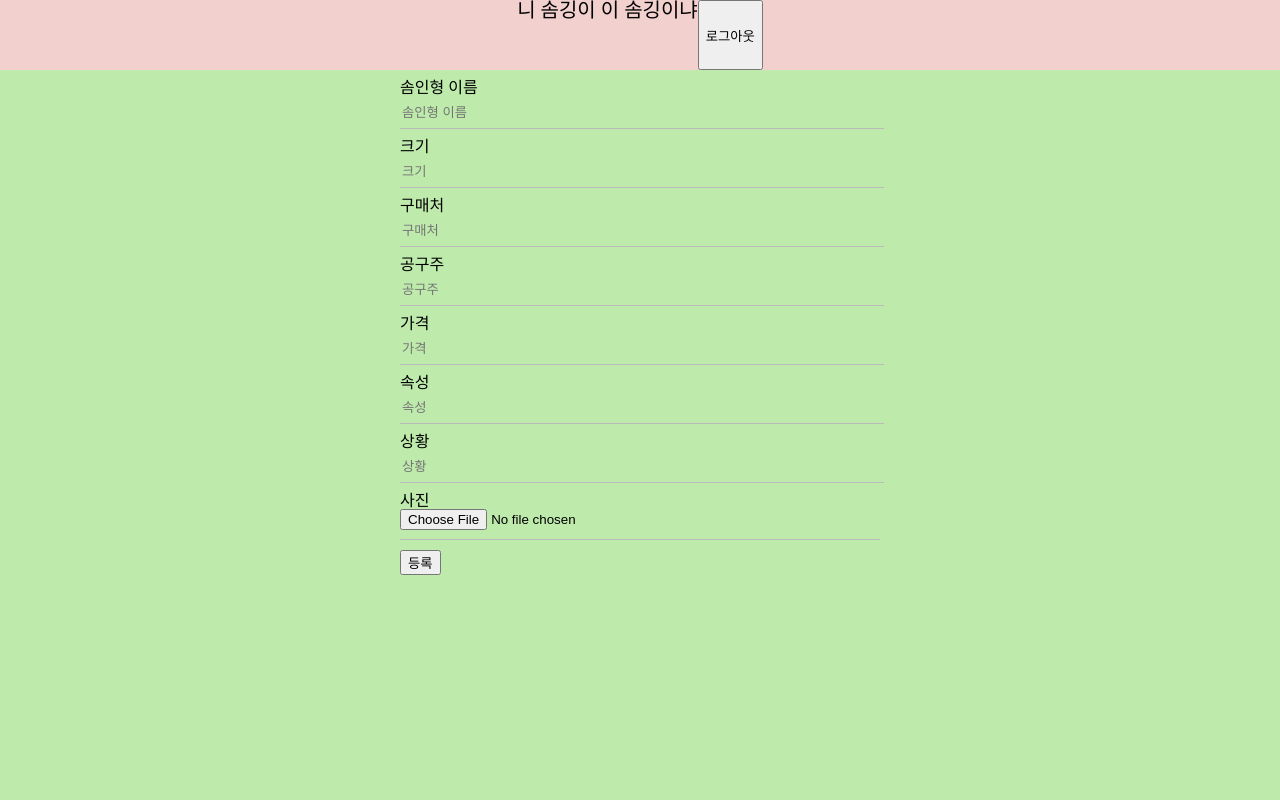
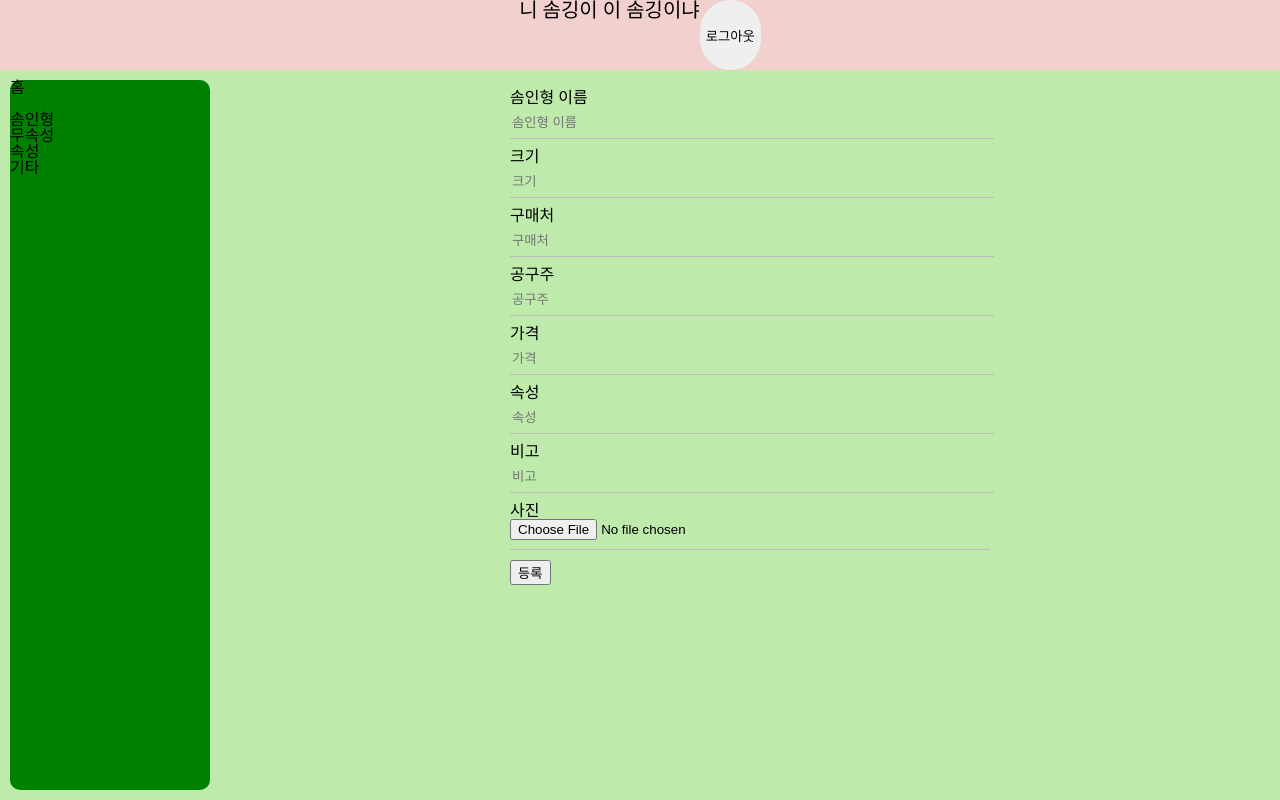
Before and after one commit to Crteas/moomi-app, a React (Create React App) app: page /doll/regist in a window 1280 px wide. Built offline with nearby package versions, Linux system fonts and the light colour scheme; no server answers; sample sign-in values are in the browser's storage.

Commit message:
Change LayOut

```diff
--- a/src/App.tsx
+++ b/src/App.tsx
@@ -40,6 +40,7 @@ footer, header, hgroup, main, menu, nav, section {
 body {
 	line-height: 1;
 	background-color: ${(props) => props.theme.bodyColor};
+
 	menu, ol, ul {
 }
 	list-style: none;
--- a/src/components/DollItem.tsx
+++ b/src/components/DollItem.tsx
@@ -41,13 +41,13 @@ export default function DollItem({
         />
       </Column>
       <Column>
-        <p>{dollName}</p>
-        <p>{price}</p>
-        <p>{size}</p>
-        <p>{whereBuy}</p>
-        <p>{groupOrder}</p>
-        <p>{attr}</p>
-        <p>{etc}</p>
+        <p>이름:{dollName}</p>
+        <p>가격:{price}</p>
+        <p>크기:{size}</p>
+        <p>구매처:{whereBuy}</p>
+        <p>공구주:{groupOrder}</p>
+        <p>속성:{attr}</p>
+        <p>비고:{etc}</p>
       </Column>
     </Wrapper>
   );
--- a/src/components/Layout.tsx
+++ b/src/components/Layout.tsx
@@ -2,7 +2,9 @@ import { Outlet, useLocation, useNavigate } from "react-router";
 import styled from "styled-components";
 import { auth } from "../firebase";
 
-const Wrapper = styled.div``;
+const Wrapper = styled.div`
+  height: 100vh;
+`;
 const TITLEHIGHT = "70px";
 const TitleWrapper = styled.div`
   display: flex;
@@ -15,6 +17,32 @@ const TitleWrapper = styled.div`
 const Title = styled.h1`
   font-size: 20px;
 `;
+
+const Button = styled.button`
+  border-radius: 150px;
+  border: none;
+`;
+
+const MainWrapper = styled.div`
+  display: flex;
+  flex-shrink: 0;
+  height: 100vh;
+  box-sizing: border-box;
+`;
+
+const Main = styled.div`
+  margin: 10px;
+  width: 100%;
+`;
+
+const Sidebar = styled.div`
+  margin: 10px;
+  width: 200px;
+  background-color: green;
+  border-radius: 10px;
+  flex-shrink: 0;
+`;
+
 function Layout() {
   const navigate = useNavigate();
   const location = useLocation();
@@ -30,19 +58,31 @@ function Layout() {
         ) : (
           <div onClick={clickDollRegiBtn}>등록</div>
         )}
-        <button
+        <Button
           onClick={async () => {
             await auth.signOut();
             navigate("/login");
           }}
         >
           로그아웃
-        </button>
+        </Button>
         {/* 여기에 header. */}
       </TitleWrapper>
-      <div style={{ paddingTop: TITLEHIGHT }}>
-        <Outlet />
-      </div>
+      <MainWrapper style={{ paddingTop: TITLEHIGHT }}>
+        <Sidebar>
+          <p>홈</p>
+          <br />
+          <p>솜인형</p>
+          <ul>
+            <li>무속성</li>
+            <li>속성</li>
+            <li>기타</li>
+          </ul>
+        </Sidebar>
+        <Main>
+          <Outlet />
+        </Main>
+      </MainWrapper>
     </Wrapper>
   );
 }
--- a/src/router.tsx
+++ b/src/router.tsx
@@ -9,6 +9,7 @@ import Home from "./routes/Home";
 import CreateAccount from "./routes/CreateAccount";
 import Layout from "./components/Layout";
 import ProtectedRoute from "./components/protected-route";
+import Cloth from "./routes/Cloth";
 
 const router = createBrowserRouter([
   {
@@ -22,6 +23,10 @@ const router = createBrowserRouter([
       {
         path: "/",
         element: <Home />,
+      },
+      {
+        path: "/cloth",
+        element: <Cloth />,
       },
 
       {
--- /dev/null
+++ b/src/routes/Cloth.tsx
@@ -0,0 +1,3 @@
+export default function Cloth() {
+  return <></>;
+}
--- a/src/routes/DollDetail.tsx
+++ b/src/routes/DollDetail.tsx
@@ -25,9 +25,13 @@ function DollDetail() {
   const [dollInfo, setDollInfo] = useState<IdollInfo>();
   const fetchDoll = async () => {
     if (!id) return; // 잘못된 아이디 처리해야함
-    const docRef = doc(db, "dolls", id);
-    const dollDetail = (await getDoc(docRef)).data() as IdollInfo;
-    setDollInfo(dollDetail);
+    try {
+      const docRef = doc(db, "dolls", id);
+      const dollDetail = (await getDoc(docRef)).data() as IdollInfo;
+      setDollInfo(dollDetail);
+    } catch (e) {
+      console.log(e);
+    }
   };
 
   const onDelete = async () => {
@@ -48,6 +52,10 @@ function DollDetail() {
     }
   };
 
+  const editBtnClick = async () => {
+    navigate("/");
+  };
+
   useEffect(() => {
     fetchDoll();
   }, []);
@@ -65,13 +73,13 @@ function DollDetail() {
         <div>가격: {dollInfo?.price}</div>
         <div>크기: {dollInfo?.size}</div>
         <div>구매처: {dollInfo?.whereBuy}</div>
-        <div>속성: {dollInfo?.attr ? "속성" : "무속성"}</div>
-        <div>비고: {dollInfo?.etc ? dollInfo.etc : "없음"}</div>
+        <div>속성: {dollInfo?.attr}</div>
+        <div>비고: {dollInfo?.etc}</div>
       </main>
       {user?.uid === dollInfo?.userId ? (
         <Column>
           <DeleteBtn onClick={onDelete}>삭제</DeleteBtn>
-          <EditBtn>수정</EditBtn>
+          <EditBtn onClick={editBtnClick}>수정</EditBtn>
         </Column>
       ) : null}
     </DollDetailWrapper>
--- a/src/routes/DollRegist.tsx
+++ b/src/routes/DollRegist.tsx
@@ -154,11 +154,11 @@ function DollRegist() {
           placeholder="속성"
           type="text"
         />
-        <label htmlFor="etc">상황</label>
+        <label htmlFor="etc">비고</label>
         <DollInput
           id="etc"
           {...register("etc", { maxLength: 30 })}
-          placeholder="상황"
+          placeholder="비고"
           type="text"
         />
         <label>사진</label>
```
